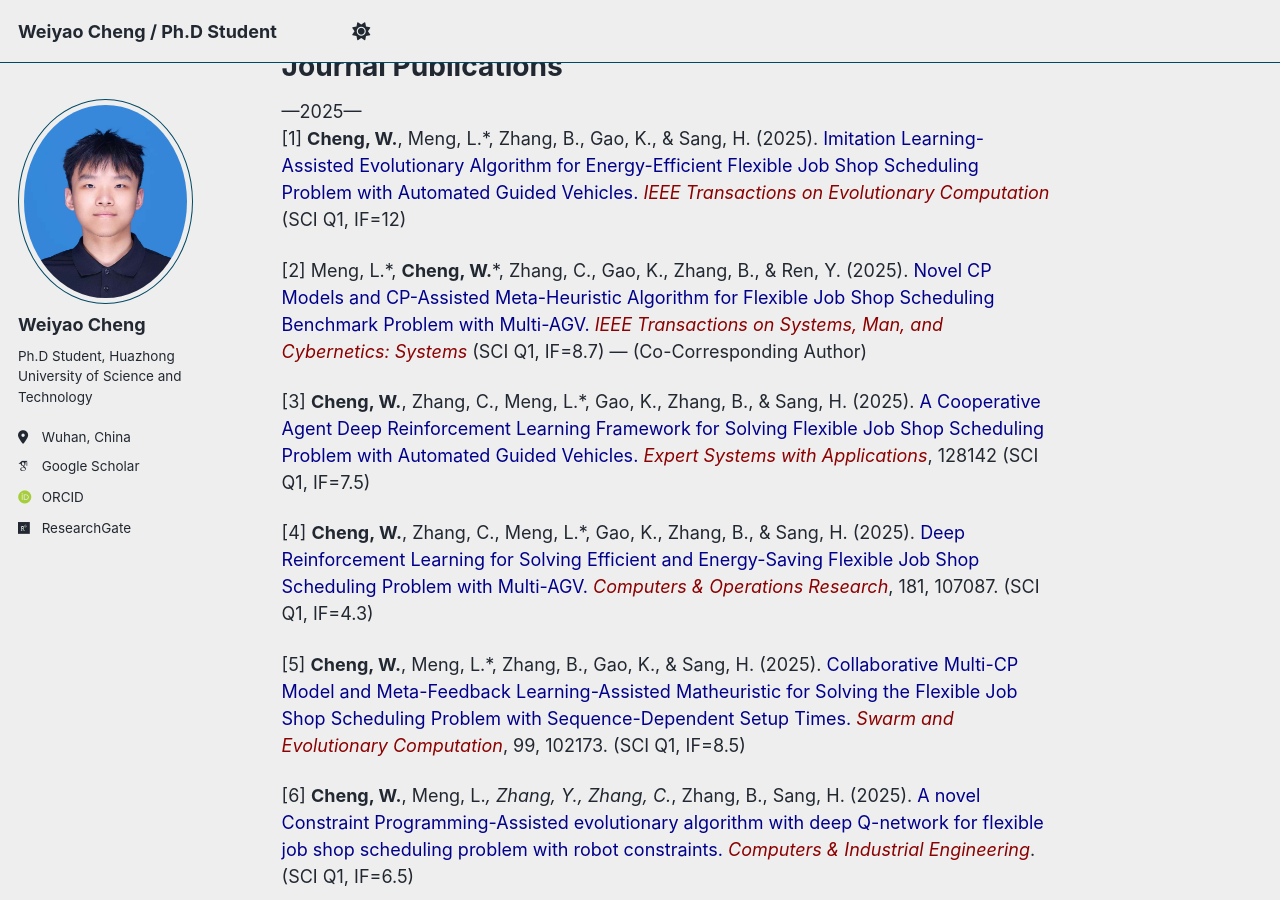
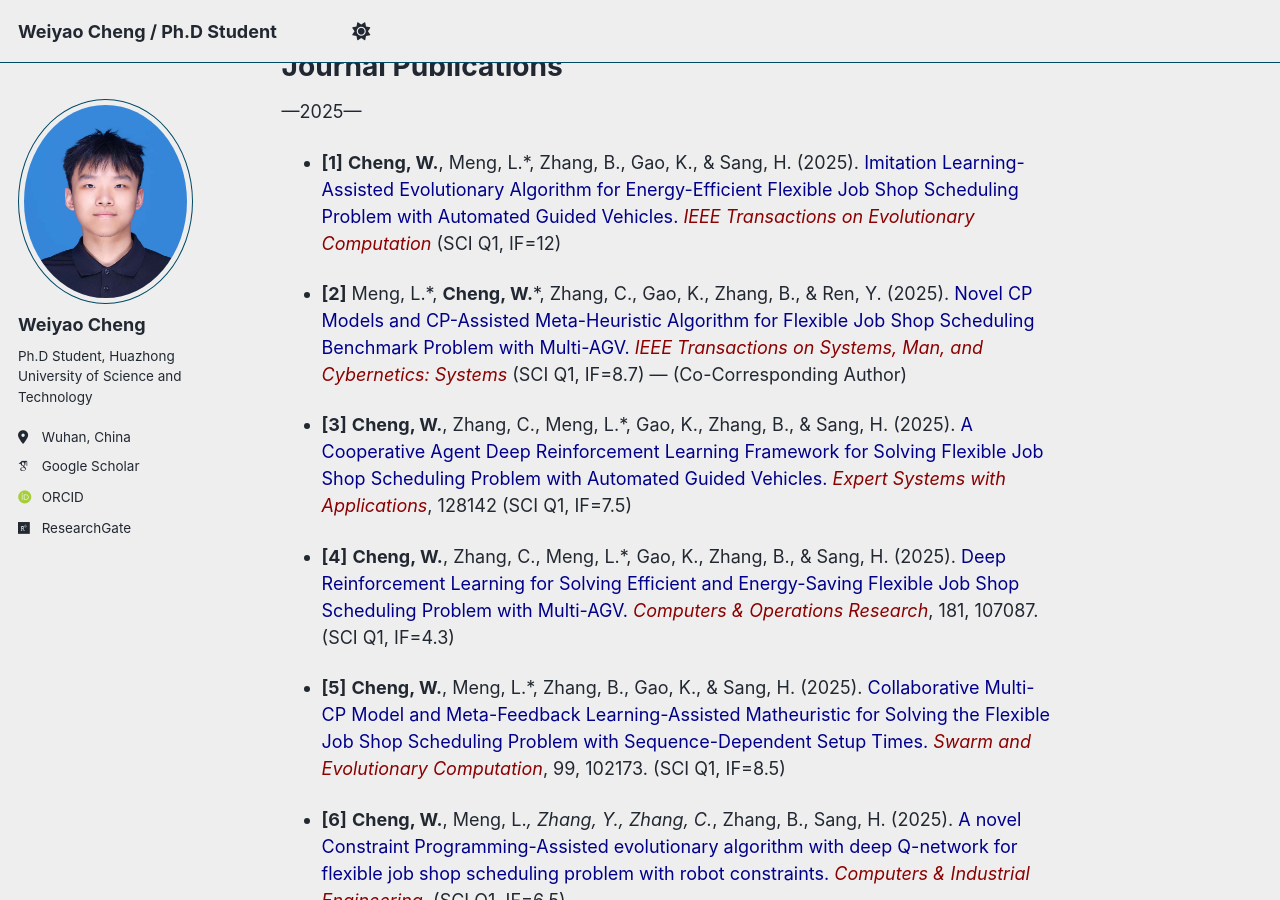
Before and after one commit to cwylcu080903/cwylcu080903.github.io, a Jekyll site: the page built from _pages/about.md, in a window 1280 px wide and 900 px high, scrolled down 490 px. Built offline with Jekyll 4.4.1, drawn with Linux system fonts in a browser that asks for light colours; some web fonts are replaced; a script bundle is joined from its source files by our own code; library files that are not in the unit come from our copies.

Commit message:
Update about.md

```diff
--- a/_pages/about.md
+++ b/_pages/about.md
@@ -17,14 +17,14 @@ Educations
 Journal Publications
 ======
 ---2025---<br>
-[1] **Cheng, W.**, Meng, L.*, Zhang, B., Gao, K., & Sang, H. (2025). <span style="color: #00008B;">Imitation Learning-Assisted Evolutionary Algorithm for Energy-Efficient Flexible Job Shop Scheduling Problem with Automated Guided Vehicles.</span> <i style="color: #8B0000;">IEEE Transactions on Evolutionary Computation</i> (SCI Q1, IF=12)
+- **[1]** **Cheng, W.**, Meng, L.*, Zhang, B., Gao, K., & Sang, H. (2025). <span style="color: #00008B;">Imitation Learning-Assisted Evolutionary Algorithm for Energy-Efficient Flexible Job Shop Scheduling Problem with Automated Guided Vehicles.</span> <i style="color: #8B0000;">IEEE Transactions on Evolutionary Computation</i> (SCI Q1, IF=12)
 
-[2] Meng, L.*, **Cheng, W.**\*, Zhang, C., Gao, K., Zhang, B., & Ren, Y. (2025). <span style="color: #00008B;">Novel CP Models and CP-Assisted Meta-Heuristic Algorithm for Flexible Job Shop Scheduling Benchmark Problem with Multi-AGV.</span> <i style="color: #8B0000;">IEEE Transactions on Systems, Man, and Cybernetics: Systems</i> (SCI Q1, IF=8.7) — (Co-Corresponding Author)
+- **[2]** Meng, L.*, **Cheng, W.**\*, Zhang, C., Gao, K., Zhang, B., & Ren, Y. (2025). <span style="color: #00008B;">Novel CP Models and CP-Assisted Meta-Heuristic Algorithm for Flexible Job Shop Scheduling Benchmark Problem with Multi-AGV.</span> <i style="color: #8B0000;">IEEE Transactions on Systems, Man, and Cybernetics: Systems</i> (SCI Q1, IF=8.7) — (Co-Corresponding Author)
 
-[3] **Cheng, W.**, Zhang, C., Meng, L.*, Gao, K., Zhang, B., & Sang, H. (2025). <span style="color: #00008B;">A Cooperative Agent Deep Reinforcement Learning Framework for Solving Flexible Job Shop Scheduling Problem with Automated Guided Vehicles.</span> <i style="color: #8B0000;">Expert Systems with Applications</i>, 128142 (SCI Q1, IF=7.5)
+- **[3]** **Cheng, W.**, Zhang, C., Meng, L.*, Gao, K., Zhang, B., & Sang, H. (2025). <span style="color: #00008B;">A Cooperative Agent Deep Reinforcement Learning Framework for Solving Flexible Job Shop Scheduling Problem with Automated Guided Vehicles.</span> <i style="color: #8B0000;">Expert Systems with Applications</i>, 128142 (SCI Q1, IF=7.5)
 
-[4] **Cheng, W.**, Zhang, C., Meng, L.*, Gao, K., Zhang, B., & Sang, H. (2025). <span style="color: #00008B;">Deep Reinforcement Learning for Solving Efficient and Energy-Saving Flexible Job Shop Scheduling Problem with Multi-AGV.</span> <i style="color: #8B0000;">Computers & Operations Research</i>, 181, 107087. (SCI Q1, IF=4.3)
+- **[4]** **Cheng, W.**, Zhang, C., Meng, L.*, Gao, K., Zhang, B., & Sang, H. (2025). <span style="color: #00008B;">Deep Reinforcement Learning for Solving Efficient and Energy-Saving Flexible Job Shop Scheduling Problem with Multi-AGV.</span> <i style="color: #8B0000;">Computers & Operations Research</i>, 181, 107087. (SCI Q1, IF=4.3)
 
-[5] **Cheng, W.**, Meng, L.*, Zhang, B., Gao, K., & Sang, H. (2025). <span style="color: #00008B;">Collaborative Multi-CP Model and Meta-Feedback Learning-Assisted Matheuristic for Solving the Flexible Job Shop Scheduling Problem with Sequence-Dependent Setup Times.</span> <i style="color: #8B0000;">Swarm and Evolutionary Computation</i>, 99, 102173. (SCI Q1, IF=8.5)
+- **[5]** **Cheng, W.**, Meng, L.*, Zhang, B., Gao, K., & Sang, H. (2025). <span style="color: #00008B;">Collaborative Multi-CP Model and Meta-Feedback Learning-Assisted Matheuristic for Solving the Flexible Job Shop Scheduling Problem with Sequence-Dependent Setup Times.</span> <i style="color: #8B0000;">Swarm and Evolutionary Computation</i>, 99, 102173. (SCI Q1, IF=8.5)
 
-[6] **Cheng, W.**, Meng, L.*, Zhang, Y., Zhang, C.*, Zhang, B., Sang, H. (2025). <span style="color: #00008B;">A novel Constraint Programming-Assisted evolutionary algorithm with deep Q-network for flexible job shop scheduling problem with robot constraints.</span> <i style="color: #8B0000;">Computers & Industrial Engineering</i>. (SCI Q1, IF=6.5)
+- **[6]** **Cheng, W.**, Meng, L.*, Zhang, Y., Zhang, C.*, Zhang, B., Sang, H. (2025). <span style="color: #00008B;">A novel Constraint Programming-Assisted evolutionary algorithm with deep Q-network for flexible job shop scheduling problem with robot constraints.</span> <i style="color: #8B0000;">Computers & Industrial Engineering</i>. (SCI Q1, IF=6.5)
```
